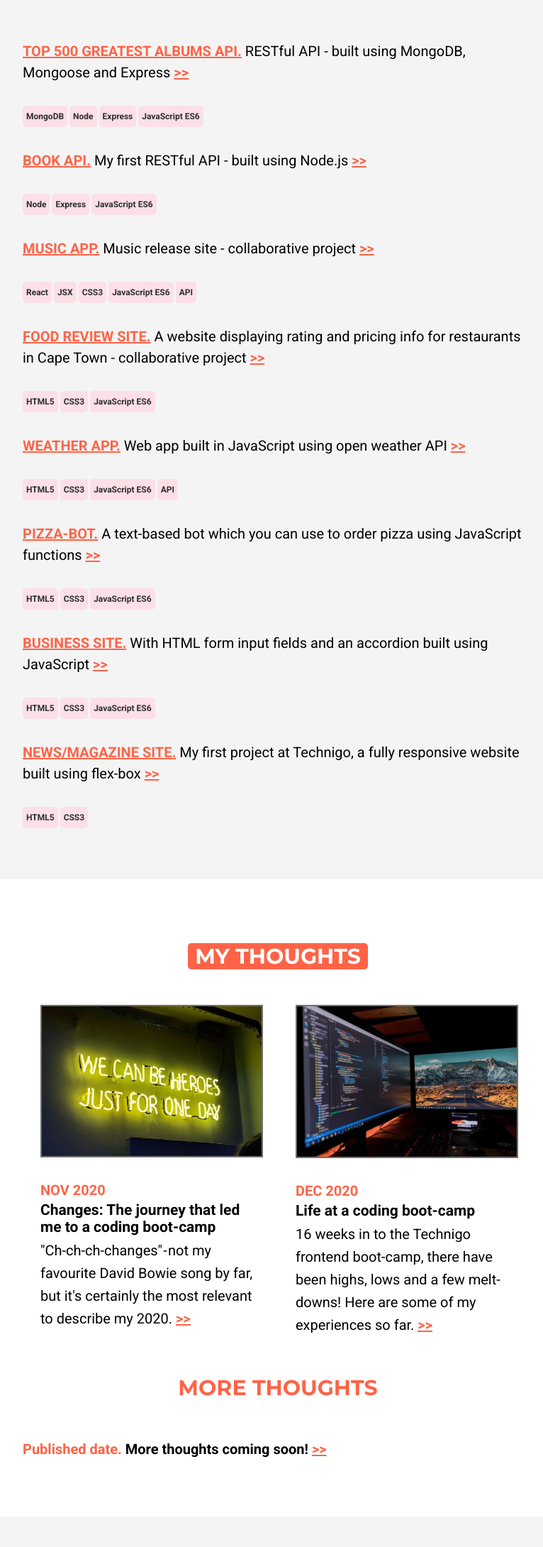
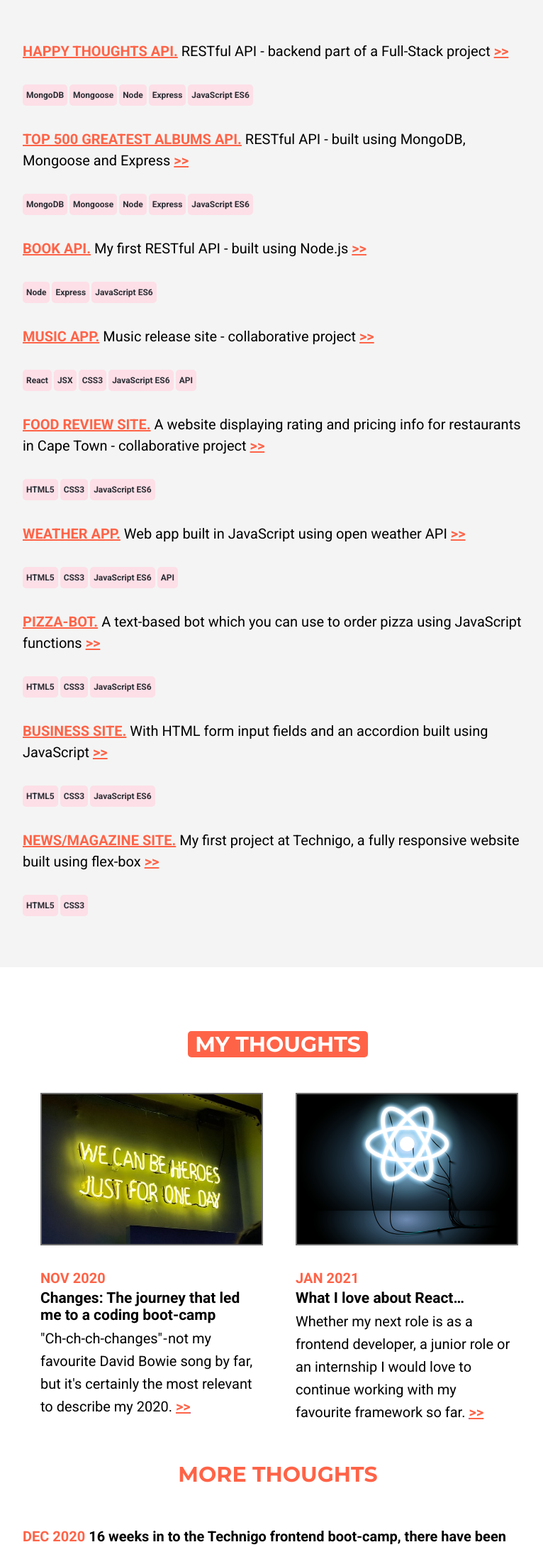
Before and after one commit to the-j-curl/portfolio, a plain HTML site: page index.html in a window 1280 px wide. Shown: the part 3068-5248 px from the top of the page at 71% size, without its empty margins (248-1014 px from the left). Drawn offline with Linux system fonts and the light colour scheme.

Commit message:
new blog and new prohject added

```diff
--- a/index.html
+++ b/index.html
@@ -330,6 +330,20 @@
               </div>
             </article>
             <article class="other-projects-article">
+              <a href="https://github.com/the-j-curl/project-happy-thoughts-api">
+                <p>
+                  <span class="bold-color-text">Happy Thoughts API.</span> RESTful API - backend part of a Full-Stack project <span class="bold-color-arrows">>></span>
+                </p>
+              </a>
+              <div class="tag-wrapper">
+                <p>MongoDB</p>
+                <p>Mongoose</p>
+                <p>Node</p>
+                <p>Express</p>
+                <p>JavaScript ES6</p>
+              </div>
+            </article>
+            <article class="other-projects-article">
               <a href="https://github.com/the-j-curl/project-mongo-api">
                 <p>
                   <span class="bold-color-text">Top 500 greatest albums API.</span> RESTful API - built using MongoDB, Mongoose and Express <span class="bold-color-arrows">>></span>
@@ -337,6 +351,7 @@
               </a>
               <div class="tag-wrapper">
                 <p>MongoDB</p>
+                <p>Mongoose</p>
                 <p>Node</p>
                 <p>Express</p>
                 <p>JavaScript ES6</p>
@@ -461,14 +476,14 @@
               <a href="https://jamie-p-cook.medium.com/life-at-a-coding-boot-camp-d7fb2534db1">
                 <img
                   class="blog-image"
-                  src="./assets/computer-screen.jpg"
+                  src="./assets/react.png"
                   alt="we can be heros image"
                 />
               </a>
-              <p class="blog-date">DEC 2020</p>
-              <h6>Life at a coding boot-camp</h6>
+              <p class="blog-date">JAN 2021</p>
+              <h6>What I love about React…</h6>
               <p>
-                16 weeks in to the Technigo frontend boot-camp, there have been highs, lows and a few melt-downs! Here are some of my experiences so far. <a href="https://jamie-p-cook.medium.com/life-at-a-coding-boot-camp-d7fb2534db1"><span class="bold-color-arrows">>></span></a>
+                Whether my next role is as a frontend developer, a junior role or an internship I would love to continue working with my favourite framework so far. <a href="https://jamie-p-cook.medium.com/what-i-love-about-react-5721e2252f89"><span class="bold-color-arrows">>></span></a>
               </p>
             </article>
           </div>
@@ -476,7 +491,7 @@
           <div class="flex-box-left">
             <article class="more-thoughts">
               <p>
-                <span class="span-dates">Published date.</span> More thoughts coming soon! <span class="bold-color-arrows">>></span>
+                <span class="span-dates">DEC 2020</span> 16 weeks in to the Technigo frontend boot-camp, there have been highs, lows and a few melt-downs! Here are some of my experiences so far. <a href="https://jamie-p-cook.medium.com/life-at-a-coding-boot-camp-d7fb2534db1"><span class="bold-color-arrows">>></span></a>
               </p>
             </article>
           </div>
@@ -511,10 +526,11 @@
                 <li><span class="skills-color-text">Toolbox</span></li>
                 <li>VS Code</li>
                 <li>GitHub</li>
+                <li>Postman</li>
+                <li>Mongo Compass & Atlas</li>
                 <li>Adobe Photoshop</li>
                 <li>Active Directory</li>
                 <li>SCCM</li>
-                <li>Microsoft Excel</li>
               </ul>
             </div>
             <div class="right-column-two">
```
Also changed, not shown: assets/react.png (added).
